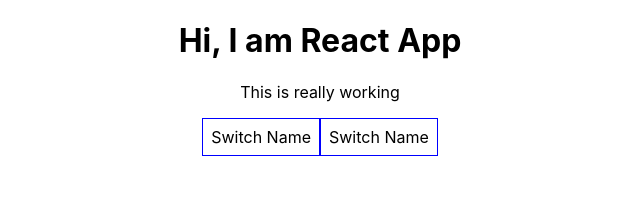
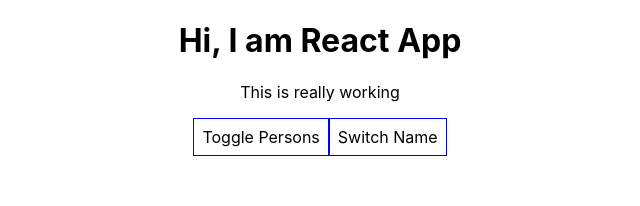
Before and after one commit to ankit1601/react_app_practice, a React (Create React App) app in the folder react-complete-guide/: page / in a window 1280 px wide. Shown: the top 206 px of the page, without its empty margins (320-960 px from the left). Built offline with nearby package versions, Linux system fonts and the light colour scheme.

Commit message:
Adding CSS code

```diff
--- a/react-complete-guide/src/App.js
+++ b/react-complete-guide/src/App.js
@@ -9,7 +9,8 @@
      {name:'ANkit', age:28},
      {name:'Ajay', age:46},
      {name:'Amit', age:36}
-   ]
+   ],
+   showPersons:false
  }
  switchNameHandler = (newName)  => {
   // console.log("Was Click")
@@ -28,8 +29,7 @@
     {name:"Ankit Aggarwal", age:28},
     {name:event.target.value, age:46},
     {name:'Amit', age:30}
-  ],
-  showPersons:false})
+  ]})
  }
 
  togglePersonHandler = () => {
@@ -45,13 +45,12 @@
      padding:'8px',
      cursor:'pointer  '
    }
-  return (
-    <div className="App">
-      <h1>Hi, I am React App</h1>
-      <p>This is really working</p>
-      <button style={style} onClick={this.togglePersonHandler}>Switch Name</button>
-      <button style={style} onClick={()=>{return this.switchNameHandler("Ankit Aggarwal!!!")}}>Switch Name</button>
-      {this.state.showPersons === true ? <div>
+
+   let persons = null;
+
+   if(this.state.showPersons){
+     persons = (
+      <div>
       <Person
       name={this.state.persons[0].name}
       age={this.state.persons[0].age}/>
@@ -63,8 +62,16 @@
       <Person
       name={this.state.persons[2].name}
       age={this.state.persons[2].age}/>
-      </div> : null
+  </div>
+     )
    }
+  return (
+    <div className="App">
+      <h1>Hi, I am React App</h1>
+      <p>This is really working</p>
+      <button style={style} onClick={this.togglePersonHandler}>Toggle Persons</button>
+      <button style={style} onClick={()=>{return this.switchNameHandler("Ankit Aggarwal!!!")}}>Switch Name</button>
+      {persons}
     </div>
   );
  }
```
Lines whose indentation alone changed are shown as unchanged.
